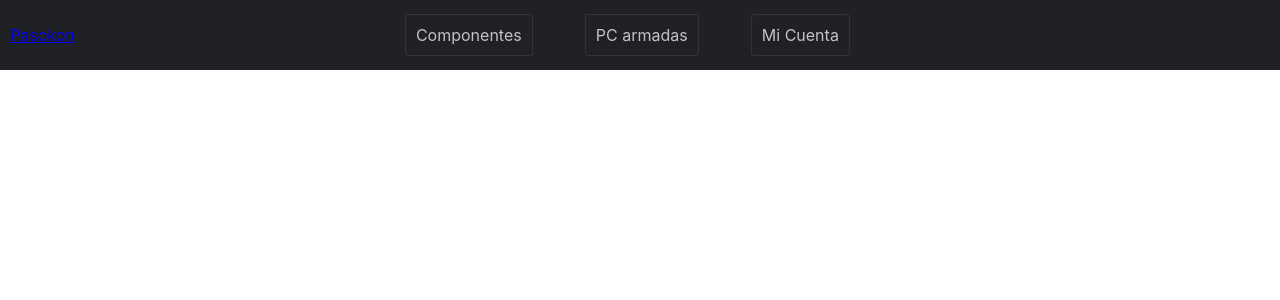
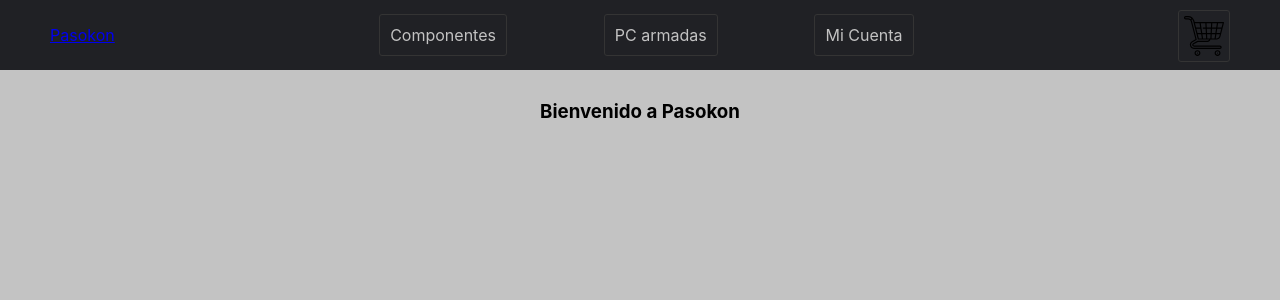
Before and after one commit to Leogutierrez24/pasokon-ecommerce, a React (Create React App) app: page / in a window 1280 px wide. Shown: the top 300 px of the page. Built offline with nearby package versions, Linux system fonts and the light colour scheme.

Commit message:
desafio clase 4 -> ItemListContainer con saludo por props y CartWidget incluido con img en NavBar

```diff
--- a/src/App.js
+++ b/src/App.js
@@ -1,5 +1,6 @@
 import './scss/App.scss'
 import NavBar from './components/navBar/NavBar';
+import ItemListContainer from './components/itemListContainer/ItemListContainer';
 
 function App() {
   return (
@@ -7,6 +8,7 @@
       <header className="App-header">
         <NavBar />
       </header>
+      <ItemListContainer saludo='Bienvenido a Pasokon'/>
     </div>
   );
 }
--- /dev/null
+++ b/src/components/cartWidget/CartWidget.jsx
@@ -0,0 +1,13 @@
+import React from 'react'
+import './cartWidget.scss'
+import cart from '../assets/images/cart.svg'
+
+function CartWidget() {
+    return (
+        <div className="cart-container">
+            <a href="/#"><img src={cart} alt="carrito" /></a>
+        </div>
+    )
+}
+
+export default CartWidget
--- /dev/null
+++ b/src/components/cartWidget/cartWidget.scss
@@ -0,0 +1,23 @@
+@import '../assets/variables/variables.scss';
+
+.cart-container{
+    width: 50px;
+    height: 50px;
+    border: 1px solid $border-color;
+    border-radius: 3px;
+    display: flex;
+    transition: .3s;
+    &:hover{
+        background: $font-color;
+        border-radius: 25%;
+        transition: .3s;
+    }
+    a{
+        width: 100%;
+        display: inherit;
+        justify-content: center;
+        img{
+            width: 40px;
+        }
+    }
+}
--- /dev/null
+++ b/src/components/itemListContainer/ItemListContainer.jsx
@@ -0,0 +1,15 @@
+import React from 'react'
+import './itemListContainer.scss'
+
+function ItemListContainer(props) {
+
+    const { saludo } = props;
+
+    return (
+        <div className="items-container">
+            <h3 className="hero-title">{saludo}</h3>
+        </div>
+    )
+}
+
+export default ItemListContainer
--- /dev/null
+++ b/src/components/itemListContainer/itemListContainer.scss
@@ -0,0 +1,13 @@
+@import '../assets/variables/variables.scss';
+
+.items-container{
+    width: 100%;
+    height: 100vh;
+    background: $font-color;
+}
+
+.hero-title{
+    margin: 0;
+    padding: 30px;
+    text-align: center;
+}
--- a/src/components/navBar/NavBar.jsx
+++ b/src/components/navBar/NavBar.jsx
@@ -1,5 +1,6 @@
 import './navBar.scss'
 import React from 'react'
+import CartWidget from '../cartWidget/CartWidget'
 
 function NavBar() {
     return (
@@ -12,6 +13,7 @@
                     <li><a href="/#">Mi Cuenta</a></li>
                 </ul>
             </nav>
+            <CartWidget />
         </div>
     )
 }
--- a/src/components/navBar/navBar.scss
+++ b/src/components/navBar/navBar.scss
@@ -1,7 +1,7 @@
 @import '../assets/variables/variables.scss';
 
 .navBar{
-    width: 70%;
+    width: 100%;
     height: 50px;
     display: flex;
     justify-content: space-between;
--- a/src/scss/App.scss
+++ b/src/scss/App.scss
@@ -1,6 +1,6 @@
 @import '../components/assets/variables/variables';
 
 .App-header{
-    padding: 10px;
+    padding: 10px 50px;
     background: $back-black;
 }
```
Also changed, not shown: src/components/assets/images/cart.svg (added).
